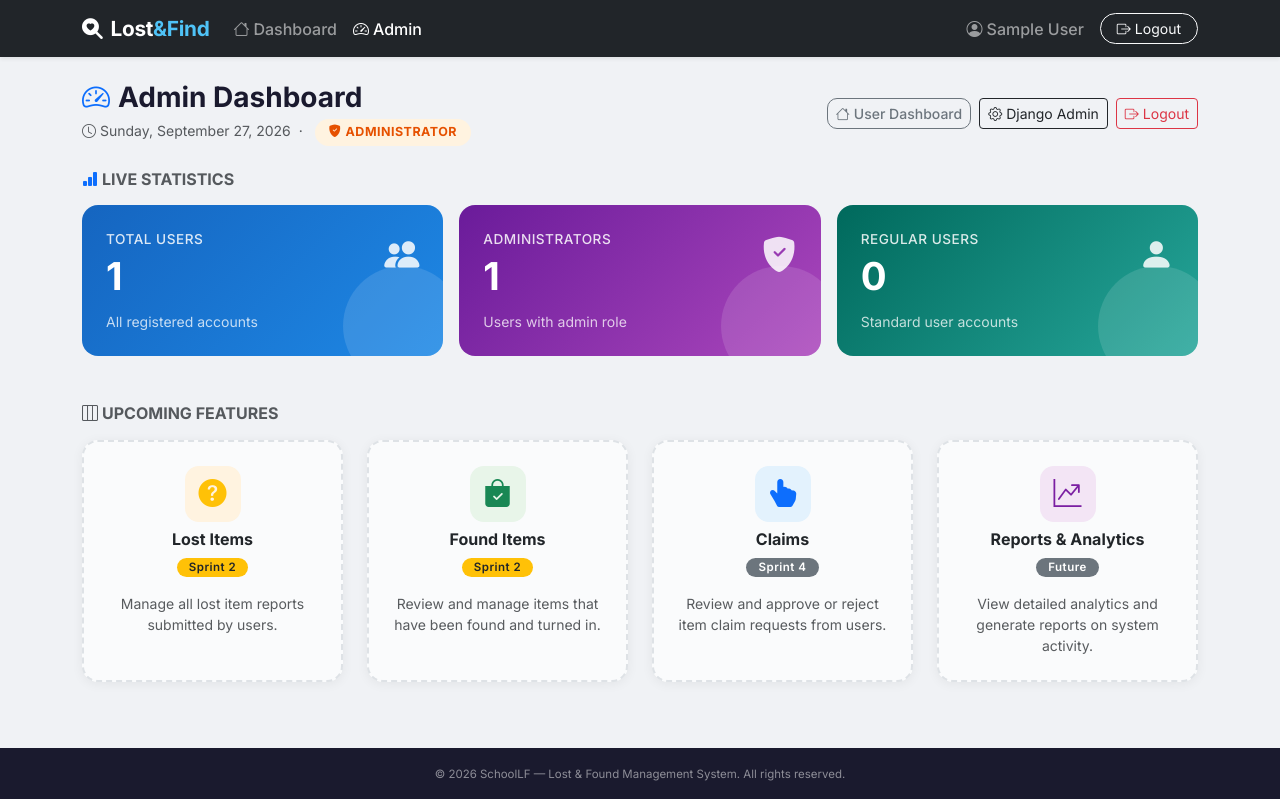
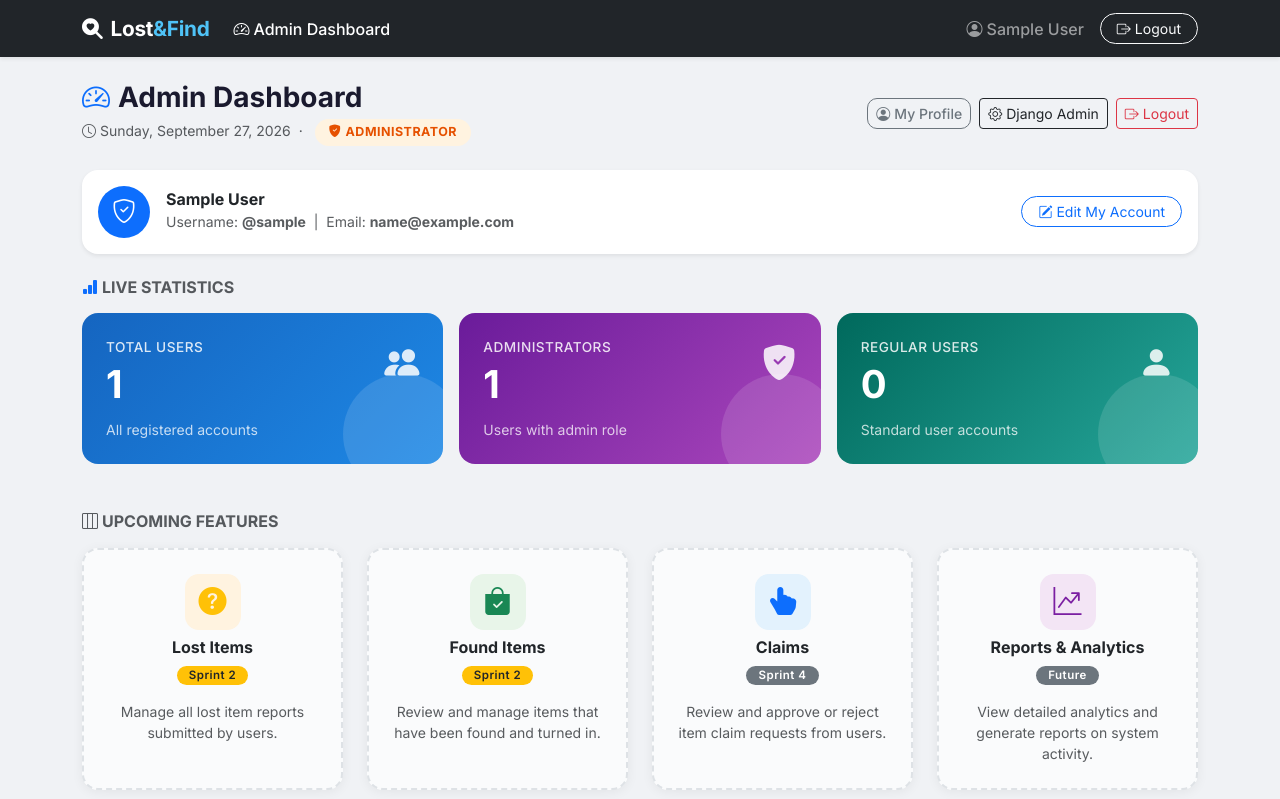
Before and after one commit to Trubias/Project-LostAndFound, a Django app: page /admin-dashboard/ in a window 1280 px wide. Shown: the top 799 px of the page. Run offline with Django 5.2, Linux system fonts and the light colour scheme; the visitor is signed in with stand-in values (Sample User, id 1); data comes from the database, SQL or seed files in the repository.

Commit message:
Isolate dashboards and restrict Admin account visibility: - Admins redirected to admin-dashboard when visiting /dashboard/ - Navbar and buttons separated per role (no cross-dashboard links) - Admin dashboard displays Admin's own account details card - Django Admin UserAdmin and ProfileAdmin restricted to request.user only

```diff
--- a/accounts/views.py
+++ b/accounts/views.py
@@ -117,6 +117,9 @@ def logout_view(request):
 
 @login_required(login_url='/login/')
 def dashboard_view(request):
+    # Admins have their own separate dashboard and cannot access the user dashboard
+    if is_admin_user(request.user):
+        return redirect('accounts:admin_dashboard')
     return render(request, 'dashboard/user_dashboard.html', {
         'user': request.user,
     })
@@ -128,6 +131,10 @@ def dashboard_view(request):
 
 @admin_required
 def admin_dashboard_view(request):
+    profile, _ = Profile.objects.get_or_create(
+        user=request.user,
+        defaults={'role': Profile.ROLE_ADMIN}
+    )
     total_users = User.objects.filter(
         Q(profile__role=Profile.ROLE_USER) | Q(is_superuser=False)
     ).distinct().count()
@@ -144,6 +151,8 @@ def admin_dashboard_view(request):
     ).count()
 
     context = {
+        'user': request.user,
+        'profile': profile,
         'total_users': User.objects.count(),
         'total_admins': total_admins,
         'total_regular_users': total_regular_users,
--- a/templates/base.html
+++ b/templates/base.html
@@ -224,7 +224,7 @@
   {% block navbar %}
   <nav class="navbar navbar-expand-lg navbar-dark bg-dark sticky-top shadow-sm">
     <div class="container">
-      <a class="navbar-brand" href="{% if user.is_authenticated %}{% url 'accounts:dashboard' %}{% else %}{% url 'accounts:login' %}{% endif %}">
+      <a class="navbar-brand" href="{% if user.is_authenticated %}{% if user.profile.is_admin %}{% url 'accounts:admin_dashboard' %}{% else %}{% url 'accounts:dashboard' %}{% endif %}{% else %}{% url 'accounts:login' %}{% endif %}">
         <i class="bi bi-search-heart-fill me-2"></i>Lost<span>&Find</span>
       </a>
       <button class="navbar-toggler" type="button" data-bs-toggle="collapse" data-bs-target="#mainNav">
@@ -233,15 +233,16 @@
       <div class="collapse navbar-collapse" id="mainNav">
         {% if user.is_authenticated %}
         <ul class="navbar-nav me-auto">
+          {% if user.profile.is_admin %}
+          <li class="nav-item">
+            <a class="nav-link {% block nav_admin %}{% endblock %}" href="{% url 'accounts:admin_dashboard' %}">
+              <i class="bi bi-speedometer2 me-1"></i>Admin Dashboard
+            </a>
+          </li>
+          {% else %}
           <li class="nav-item">
             <a class="nav-link {% block nav_dashboard %}{% endblock %}" href="{% url 'accounts:dashboard' %}">
               <i class="bi bi-house me-1"></i>Dashboard
-            </a>
-          </li>
-          {% if user.profile.is_admin %}
-          <li class="nav-item">
-            <a class="nav-link {% block nav_admin %}{% endblock %}" href="{% url 'accounts:admin_dashboard' %}">
-              <i class="bi bi-speedometer2 me-1"></i>Admin
             </a>
           </li>
           {% endif %}
--- a/templates/dashboard/admin_dashboard.html
+++ b/templates/dashboard/admin_dashboard.html
@@ -17,8 +17,8 @@
       </p>
     </div>
     <div class="d-flex gap-2">
-      <a href="{% url 'accounts:dashboard' %}" class="btn btn-outline-secondary btn-sm">
-        <i class="bi bi-house me-1"></i>User Dashboard
+      <a href="{% url 'accounts:profile' %}" class="btn btn-outline-secondary btn-sm">
+        <i class="bi bi-person-circle me-1"></i>My Profile
       </a>
       <a href="/admin/" class="btn btn-outline-dark btn-sm" target="_blank">
         <i class="bi bi-gear me-1"></i>Django Admin
@@ -26,6 +26,30 @@
       <a href="{% url 'accounts:logout' %}" class="btn btn-outline-danger btn-sm">
         <i class="bi bi-box-arrow-right me-1"></i>Logout
       </a>
+    </div>
+  </div>
+
+  <!-- Admin Account Card -->
+  <div class="card p-3 mb-4 animate-in delay-1 bg-white border-0 shadow-sm rounded-4">
+    <div class="d-flex flex-wrap align-items-center justify-content-between gap-3">
+      <div class="d-flex align-items-center gap-3">
+        {% if profile.profile_image %}
+        <img src="{{ profile.profile_image.url }}" alt="Profile" class="rounded-circle" style="width: 52px; height: 52px; object-fit: cover;">
+        {% else %}
+        <div class="rounded-circle bg-primary text-white d-flex align-items-center justify-content-center" style="width: 52px; height: 52px; font-size: 1.5rem;">
+          <i class="bi bi-shield-check"></i>
+        </div>
+        {% endif %}
+        <div>
+          <h2 class="h6 fw-bold mb-0">{{ user.get_full_name|default:user.username }}</h2>
+          <small class="text-muted">Username: <strong>@{{ user.username }}</strong> &nbsp;|&nbsp; Email: <strong>{{ user.email|default:"None" }}</strong></small>
+        </div>
+      </div>
+      <div>
+        <a href="{% url 'accounts:profile' %}" class="btn btn-sm btn-outline-primary rounded-pill px-3">
+          <i class="bi bi-pencil-square me-1"></i>Edit My Account
+        </a>
+      </div>
     </div>
   </div>
 
--- a/templates/dashboard/user_dashboard.html
+++ b/templates/dashboard/user_dashboard.html
@@ -28,11 +28,6 @@
       <a href="{% url 'accounts:profile' %}" class="btn btn-outline-secondary btn-sm">
         <i class="bi bi-person-circle me-1"></i>My Profile
       </a>
-      {% if user.profile.is_admin %}
-      <a href="{% url 'accounts:admin_dashboard' %}" class="btn btn-outline-primary btn-sm">
-        <i class="bi bi-speedometer2 me-1"></i>Admin Panel
-      </a>
-      {% endif %}
       <a href="{% url 'accounts:logout' %}" class="btn btn-outline-danger btn-sm">
         <i class="bi bi-box-arrow-right me-1"></i>Logout
       </a>
```
Also changed, not shown: accounts/admin.py (+40 -0 lines).
